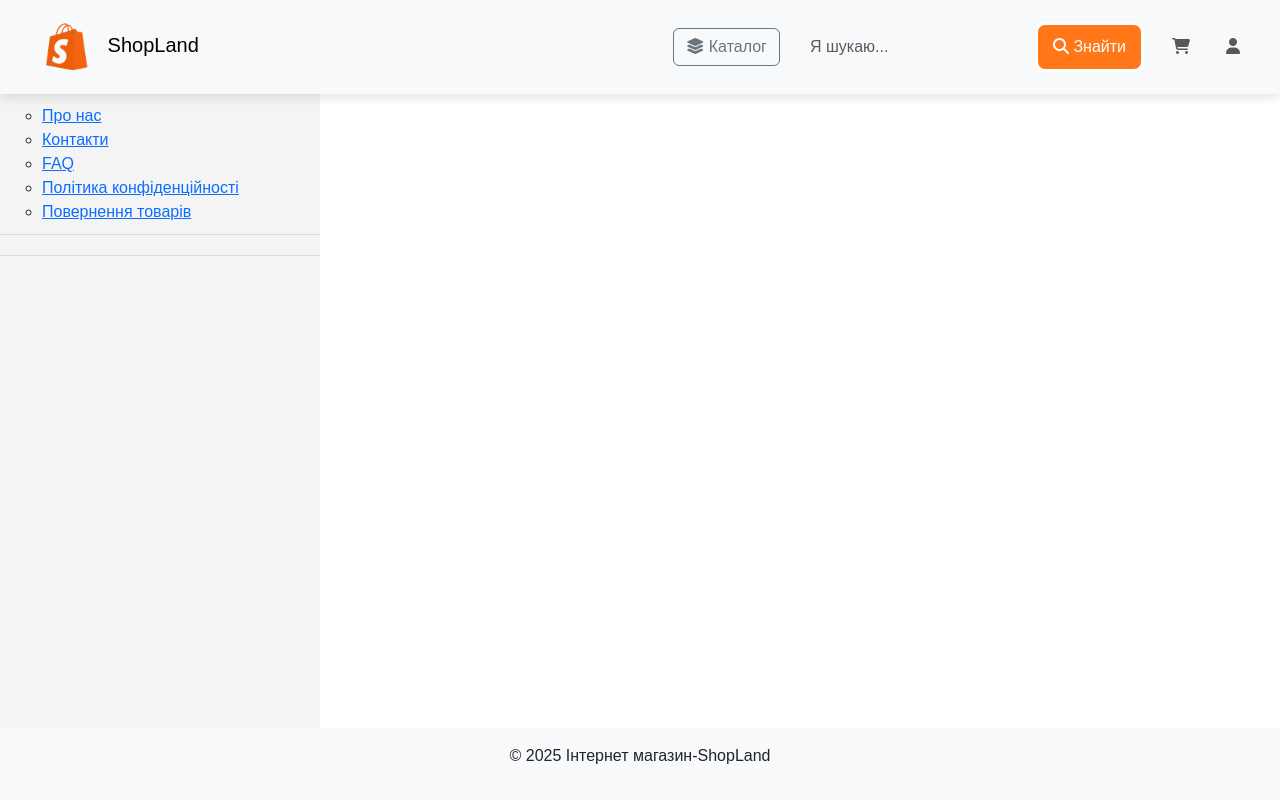
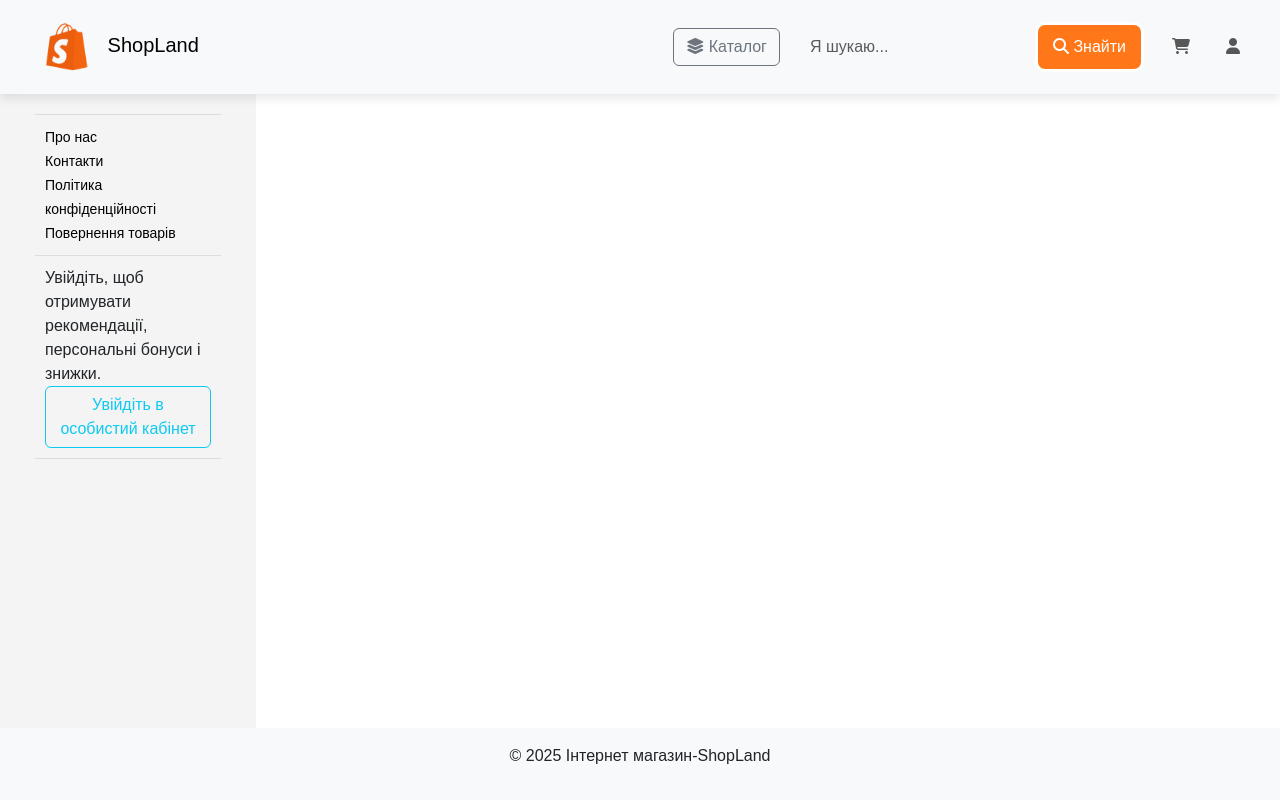
Before and after one commit to maks9856/Online-Shop-pet-project-, a Django app: page / in a window 1280 px wide. Run offline with Django 5.2, Linux system fonts and the light colour scheme; data that the repository does not hold is empty; parts of the project's set-up code (start-up, migrations or seed data) failed here and were passed over.

Commit message:
add category in aside

```diff
--- a/ShopLand/products/static/css/style.css
+++ b/ShopLand/products/static/css/style.css
@@ -15,8 +15,10 @@ body {
     flex-direction: row;
 }
 aside{
-    width: 25%;
+    width: 20%;
     background: #f4f4f4;
+    padding: 0px 35px;
+
 }
 main {
     flex: 1;
@@ -133,6 +135,20 @@ main {
 .sidebar-content li > ul > li {
     padding: 0;
     border-bottom: none;
+}
+
+.inside-list {
+    list-style-type: none;
+    padding: 0;
+}
+.inside-list a {
+    text-decoration: none;
+    color: black;
+    font-size: 14px;
+}
+.inside-list a:hover {
+    color: #ff7718;
+
 }
 
 .container-category {
--- a/ShopLand/products/templates/products/base.html
+++ b/ShopLand/products/templates/products/base.html
@@ -75,7 +75,6 @@
                                     {% endfor %}
                                 </ul>
                             </div>
-                            <!-- Список підкатегорій -->
                             <div class="col-md-7">
                                 <div class="container-subcategory"  id="subcategory-container">
                                     {% for node in category_tree %}
--- a/ShopLand/products/templates/products/home.html
+++ b/ShopLand/products/templates/products/home.html
@@ -5,17 +5,36 @@
 {% block sidebar %}
     <ul class="sidebar-content">
         <li>
-            <ul>
+            <ul class="inside-list">
+                {% for node in category_tree %}
+                {% if node.category %}
+                    <li class="category-item">
+                        <a href="{% url 'category_detail' node.category.slug %}">{{ node.category.name }}</a>
+                    </li>
+                {% endif %}
+            {% endfor %}
+            </ul>
+        </li>
+        <li>
+            <ul class="inside-list">
                 <li><a href="#">Про нас</a></li>
                 <li><a href="#">Контакти</a></li>
-                <li><a href="#">FAQ</a></li>
                 <li><a href="#">Політика конфіденційності</a></li>
                 <li><a href="#">Повернення товарів</a></li>
             </ul>
         </li>
         <li>
-
+            <div>
+                <div>
+                    Увійдіть, щоб отримувати рекомендації, персональні бонуси і знижки.
+                </div>
+                <button type="button" class="btn btn-outline-info">Увійдіть в особистий кабінет</button>
+            </div>
         </li>
     </ul>
 
 {% endblock sidebar %}
+
+{% block content %}
+
+{% endblock content %}
```
Also changed, not shown: ShopLand/ShopLand/settings.py (+9 -7 lines).
